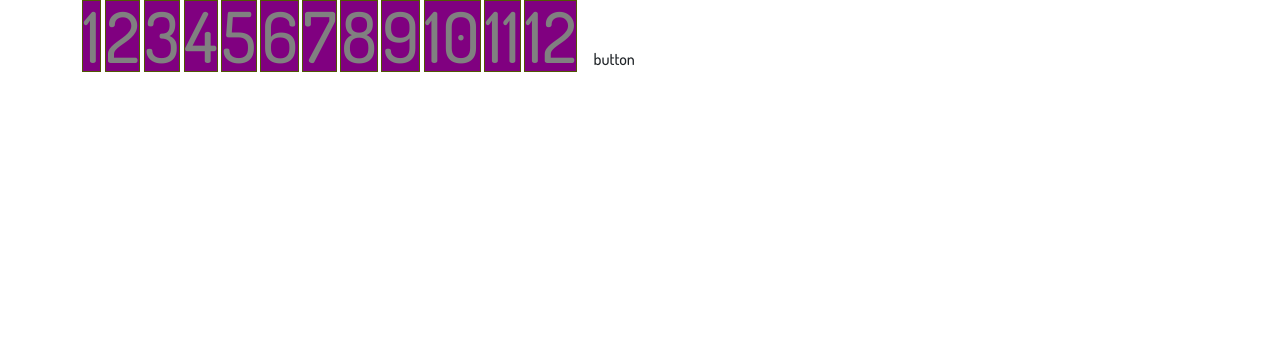
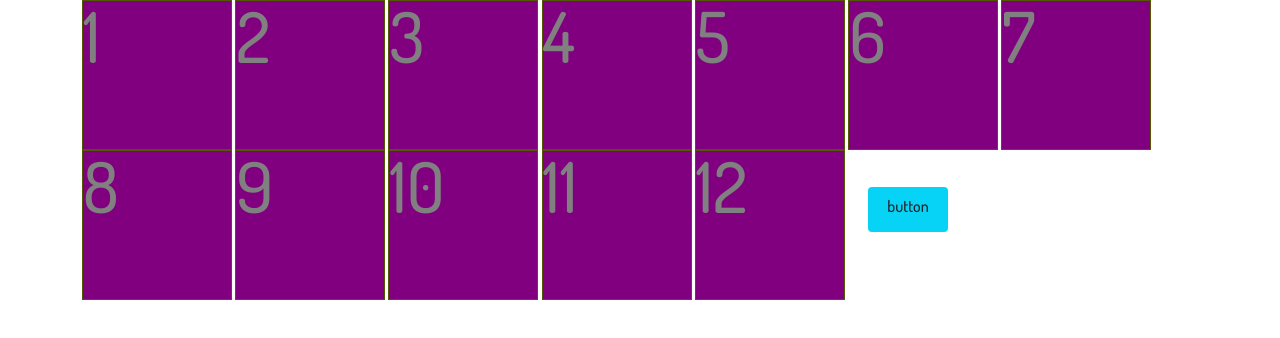
Before and after one commit to sevinc995/responsive, a plain HTML site: page index.html in a window 1280 px wide. Drawn offline with nearby package versions, Linux system fonts and the light colour scheme.

Commit message:
responsivsas

```diff
--- a/_main.sass
+++ b/_main.sass
@@ -1,35 +1,3 @@
 body
     font-family: 'Dosis', sans-serif
     font-weight: 500
-
-
-
-
-
-
-
-
-
-
-
-@media (min-width: 576px)
-    .minibox
-        background-color: yellow
-        border: 3px solid
-    h1
-        font-size: 20px
-        color: green
-@media (min-width: 768px)
-    .minibox
-        background-color: green
-        border: 6px solid
-    h1
-        font-size: 40px
-        color: yellow
-@media (min-width: 992px)
-    .minibox
-        background-color: purple
-        border: 10px solid
-    h1
-        font-size: 70px
-        color: gray
--- a/_responsiv.sass
+++ b/_responsiv.sass
@@ -1,5 +1,9 @@
 #responsiv
     .box
+        .btn
+            &:hover
+                background-color: #ff0000
+                color: #ffff
         .minibox
             // width: 100px
             // height: 100px
@@ -18,3 +22,61 @@
                 h1
                     text-align: center
                     transform: translate(0px, 50px)
+
+
+
+
+
+
+
+.minibox
+    width: 30px
+    height: 30px
+.btn
+    background-color: #f737dd
+    width: 70px
+    height: 35px
+    margin: 20px
+
+
+
+
+@media (min-width: 576px)
+    .minibox
+        width: 50px
+        height: 50px
+        background-color: yellow
+        border: 3px solid
+    h1
+        font-size: 20px
+        color: green
+    .btn
+        background-color: #82ce09
+        width: 70px
+        height: 35px
+@media (min-width: 768px)
+    .minibox
+        width: 100px
+        height: 100px
+        background-color: green
+        border: 6px solid
+    h1
+        font-size: 40px
+        color: yellow
+    .btn
+        background-color: #07e7f7
+        width: 70px
+        height: 35px
+@media (min-width: 992px)
+    .minibox
+        width: 150px
+        height: 150px
+        background-color: purple
+        border: 10px solid
+    h1
+        font-size: 70px
+        color: gray
+    .btn
+        background-color: #07d3f7
+        width: 80px
+        height: 45px
```
Also changed, not shown: style.css, 1 other file.
